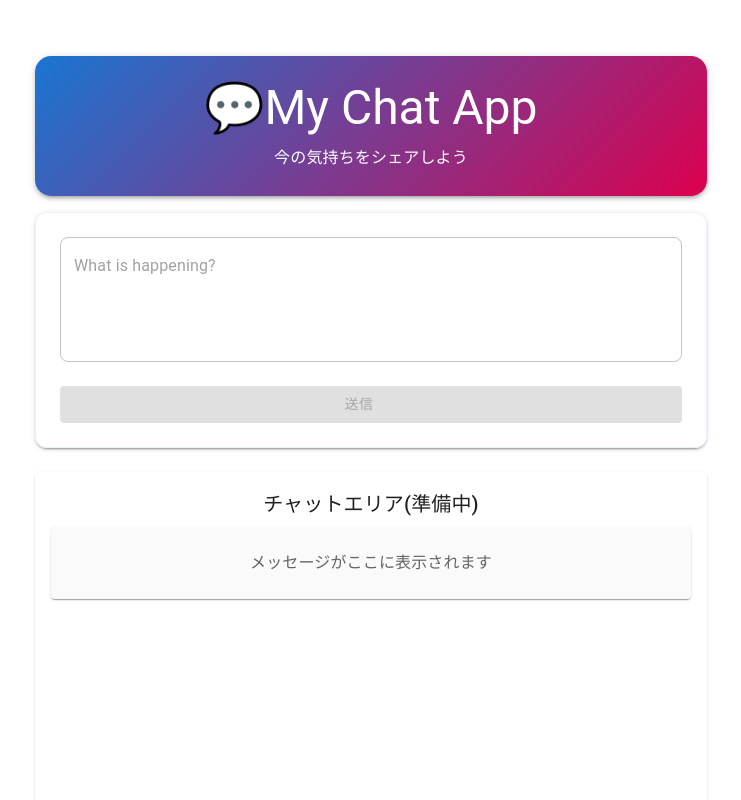
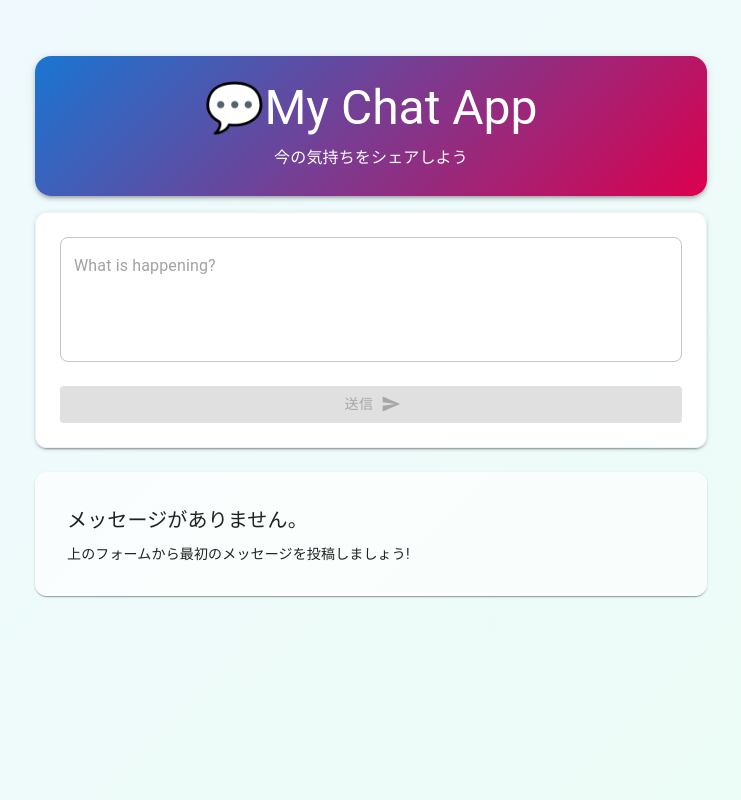
Before and after one commit to Hirotaka-Tambo/My_Chat, a React (Vite) app: page / in a window 1280 px wide. Shown: the top 800 px of the page, without its empty margins (269-1010 px from the left). Built offline with nearby package versions, Linux system fonts and the light colour scheme; some icons are missing.

Commit message:
feat:メッセージリストの表示/投稿時からの日時調整

```diff
--- a/package.json
+++ b/package.json
@@ -15,7 +15,8 @@
     "@mui/icons-material": "^7.3.4",
     "@mui/material": "^7.3.4",
     "react": "^19.1.1",
-    "react-dom": "^19.1.1"
+    "react-dom": "^19.1.1",
+    "uuid": "^13.0.0"
   },
   "devDependencies": {
     "@eslint/js": "^9.36.0",
--- a/src/App.css
+++ b/src/App.css
@@ -2,5 +2,5 @@
   max-width: 1280px;
   margin: 0 auto;
   padding: 2rem;
-  text-align: center;
+  background: linear-gradient(135deg, #f0f9ff 0%, #ecfdf5 100%);
 }
--- a/src/App.tsx
+++ b/src/App.tsx
@@ -1,8 +1,10 @@
-import { useState, type ChangeEvent, type FormEvent } from 'react';
+import { useState, useCallback, type ChangeEvent, type FormEvent } from 'react';
 import type { Message, Colors } from './types';
-import { Typography, Box, Container, Card, CardContent,
-        Paper, TextField, Stack, Button, useTheme } from '@mui/material';
-import SendIcon from '@mui/icons-material/Send';
+import { Typography, Box, Container, Card, CardContent, CardActions,
+        Paper, TextField, Chip, Divider, Stack, Button, useTheme } from '@mui/material';
+import {Send as SendIcon, Delete as DeleteIcon, Translate } from '@mui/icons-material';
+import {v4 as uuidv4} from 'uuid';
+
 import './App.css'
 
 // 大文字である理由は、これが定数であることを宣言するため
@@ -23,14 +25,14 @@ function App() {
       return `${MAX_MESSAGE_LENGTH}文字以内で入力してください`;
     }
 
-    return 'OK';
+    return '';
   };
 
   const handleTextChange = (e:ChangeEvent<HTMLInputElement>) =>{
     setText(e.target.value);
   }
 
-  const handlePost = (e: FormEvent<HTMLFormElement>) =>{
+  const handlePost = useCallback((e: FormEvent<HTMLFormElement>) =>{
     e.preventDefault();
     const errorMessage = validateMessage(text);
     if(errorMessage){
@@ -39,15 +41,15 @@ function App() {
     }
 
     const newMessage: Message={
-      id: Date.now(),
+      id: uuidv4(),
       text:text,
       date:new Date().toLocaleString(),
     };
 
-    setMessages([...messages,newMessage]);
+    setMessages([newMessage, ...messages]); //投稿欄との兼ね合いによって位置関係を考える
     setText('');
 
-  };
+  },[text]);
 
   const theme = useTheme();
   const colors: Colors = {
@@ -55,6 +57,25 @@ function App() {
     surface: theme.palette.background.paper,
     gradient: `linear-gradient(135deg, ${theme.palette.primary.main} 0%, ${theme.palette.secondary.main} 100%)`,
   };
+
+  const formatRelativeTime = useCallback((date: string): string =>{
+    const now = new Date();
+    const messageDate = new Date(date);
+    const diffInMinutes = Math.floor(
+      (now.getTime() - messageDate.getTime()) / (1000 * 60),
+    );
+
+    if(diffInMinutes < 1) return 'たった今';
+    if(diffInMinutes < 60) return `${diffInMinutes}分前`;
+
+    const diffInHours = Math.floor(diffInMinutes / 60);
+    if( diffInHours < 24) return `${diffInHours}時間前`;
+
+    const diffInDays = Math.floor(diffInHours / 24);
+    if( diffInDays < 7) return `${diffInDays}日前`;
+
+    return messageDate.toLocaleDateString();
+  },[]);
 
   return (
     <Box sx={{minHeight: '100vh', p:{xs: 2,sm: 3}}}>
@@ -139,22 +160,64 @@ function App() {
         </form>
       </Paper>
 
-      <Card sx={{minHeight: '500px'}}>
-        <CardContent>
-            <Typography variant="h6" gutterBottom>
-              チャットエリア(準備中)
+      {/*メッセージリスト*/}
+      <Stack spacing={{ xs:2,sm:3}}>
+        { messages.length === 0?(
+          <Paper elevation={1} sx={{
+            p:4,
+            background: 'rgba(255,255,255,0.7)',
+            borderRadius: 3,
+          }}>
+            <Typography variant="h6" sx={{mb: 1}}>メッセージがありません。</Typography>
+            <Typography variant="body2">上のフォームから最初のメッセージを投稿しましょう!</Typography>
+          </Paper>
+        ):(
+          <>
+            <Typography variant="subtitle2" sx={{mb:2, textAlign:'center'}}>
+              {messages.length}件のメッセージがあります
             </Typography>
+            {
+              messages.map((message: Message)=>(
+                <Card key ={message.id} elevation={3}
+                      sx={{
+                        borderRadius: {xs:2 , sm:3},
+                        overflow: 'hidden',
+                        background:colors.surface,
+                        backdropFilter: 'blur(20px)',
+                        border: '1px solid rgba(59, 130, 246, 0.1)',
+                        transition: 'all 0.3s ease',
+                        '&:hover': {
+                          transform: 'translateY(-8px)',
+                          boxShadow: '0 12px 30px rgba(59, 130, 246, 0.15)',
+                        }
+                        }}>
+                  <CardContent sx={{p:{xs:2, sm:3}}}>
+                    <Box sx={{mb: 2}}>
+                      <Chip label={formatRelativeTime(message.date)} variant="outlined" size="small"
+                      sx={{
+                        height: 24,
+                        fontSize: '0.75rem',
+                        color: colors.primary,
+                        borderColor:colors.primary,
+                        backgroundColor:'rgba(59, 130, 246, 0.05)',
+                      }}/>
+                    </Box>
+                    <Typography variant="body1"
+                                sx={{
+                                  lineHeight: 1.7,
+                                  color: '#1f2937',
+                                  fontSize: { xs: '0.95rem', sm: '1rem' },
+                                  fontWeight: 400,}}>
+                      {message.text}
+                    </Typography>
+                    </CardContent>
+                </Card>
+              ))}
+          </>
+        )
+        }
+        </Stack>
 
-          <Paper
-          sx={{
-            p:3, textAlign:'center', backgroundColor: 'grey.50'
-          }}>
-            <Typography color="text.secondary">
-              メッセージがここに表示されます
-            </Typography>
-          </Paper>
-        </CardContent>
-      </Card>
     </Container>
     </Box>
   )
--- a/src/types.ts
+++ b/src/types.ts
@@ -1,5 +1,5 @@
 export type Message={
-    id: number;
+    id: string;
     text: string;
     date: string;
 };
```
Also changed, not shown: 1 other file (tests, documents, lock files or other folders).
